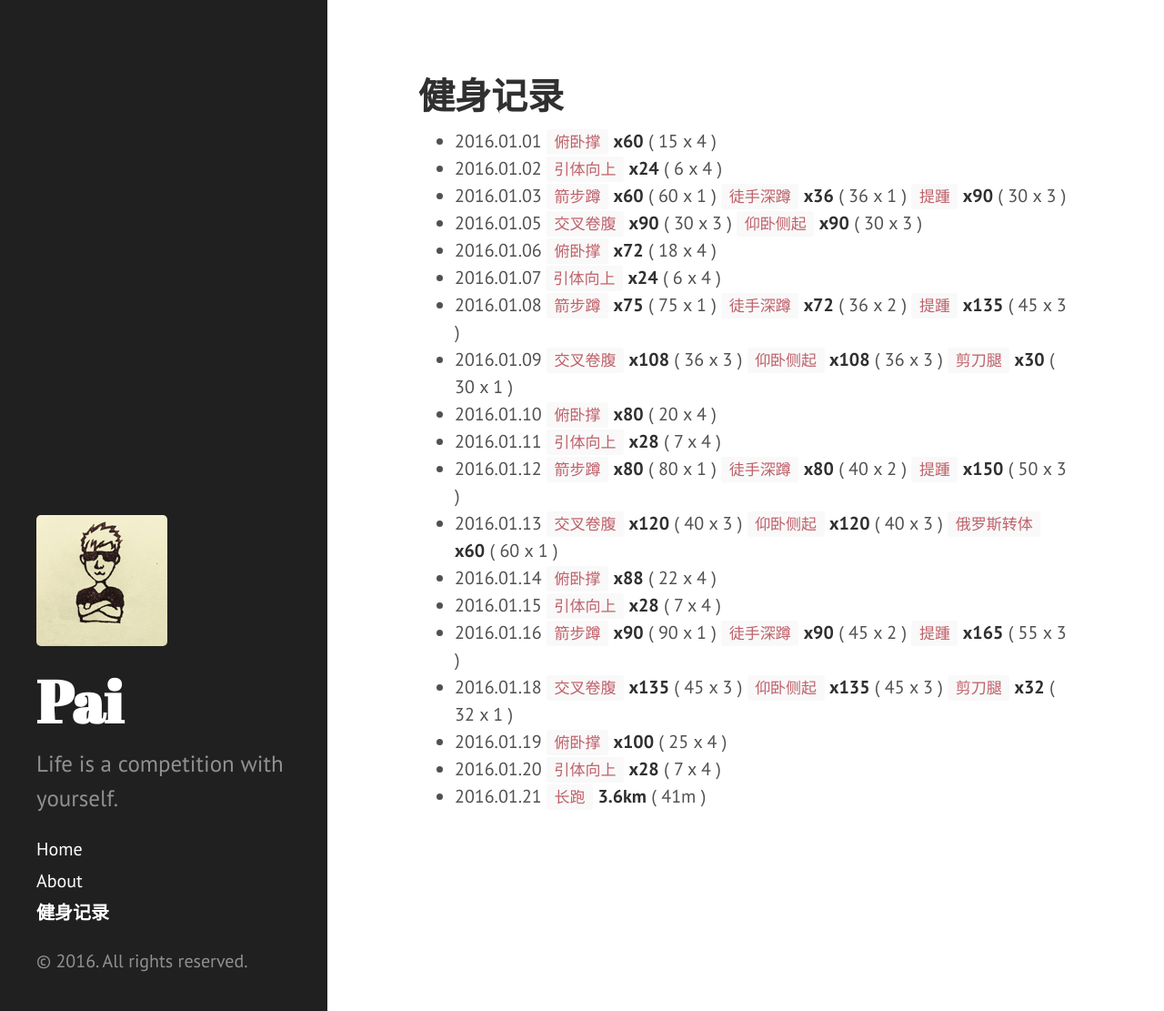
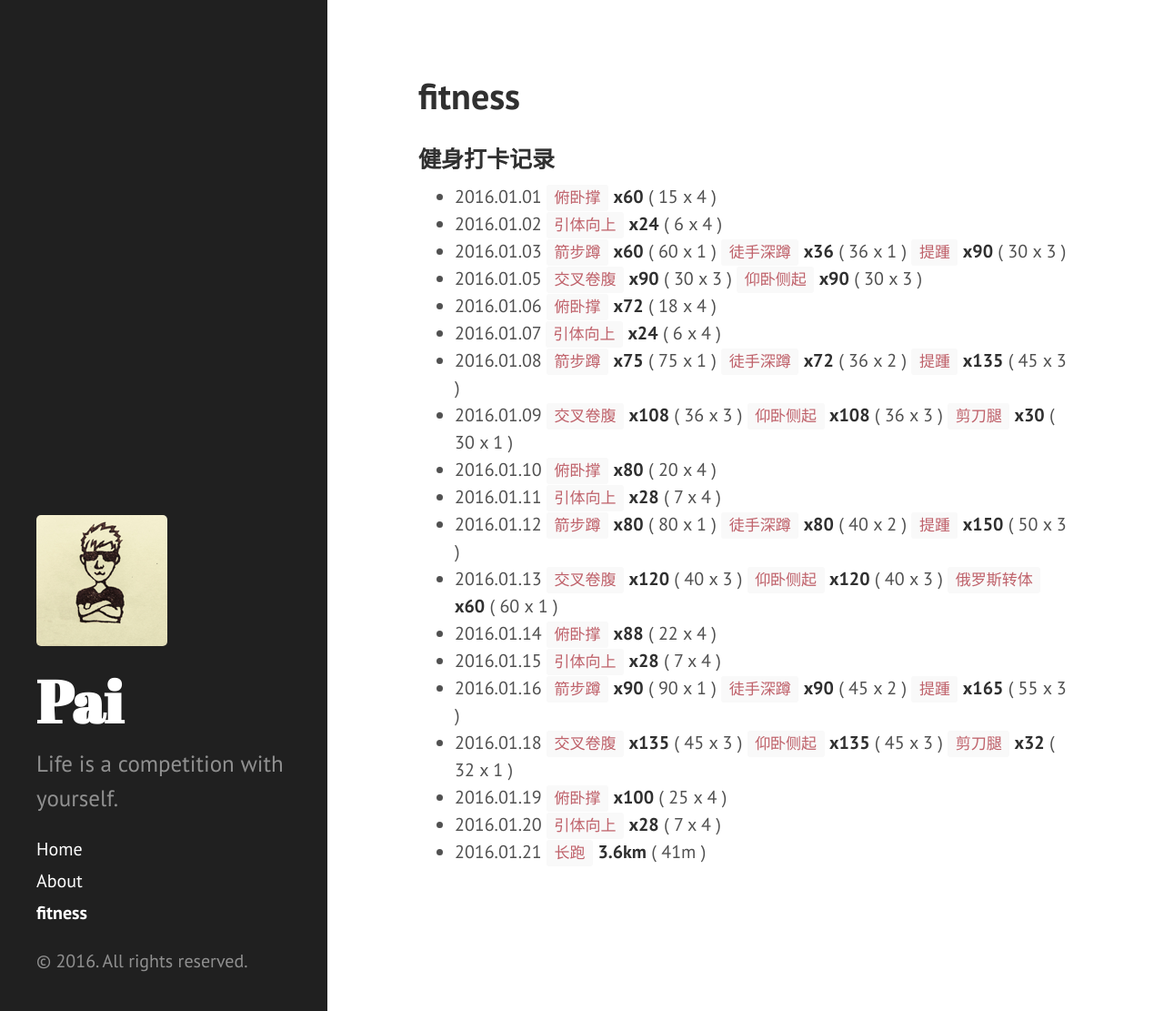
Before and after one commit to dragon8897/dragon8897.github.io, a Jekyll site: the page built from fitness.md, in a window 1280 px wide and 1111 px high. Shown: the whole window at 91% size. Built offline with Jekyll 4.4.1, drawn with Linux system fonts in a browser that asks for light colours; Markdown is read by kramdown in place of the engine named in the settings.

Commit message:
fix fitness display

```diff
--- a/fitness.md
+++ b/fitness.md
@@ -1,8 +1,9 @@
 ---
 layout: page
-title: 健身记录
+title: fitness
 ---
 
+### 健身打卡记录 ###
 
 - 2016.01.01 `俯卧撑` **x60** ( 15 x 4 )
 - 2016.01.02 `引体向上` **x24** ( 6 x 4 )
```
